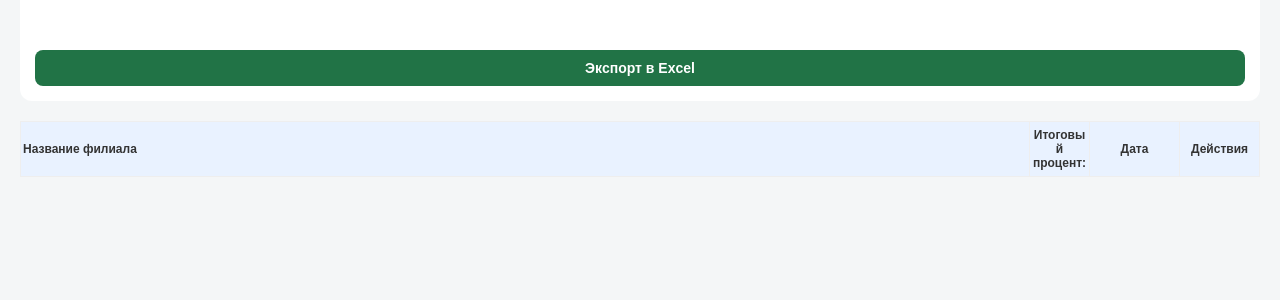
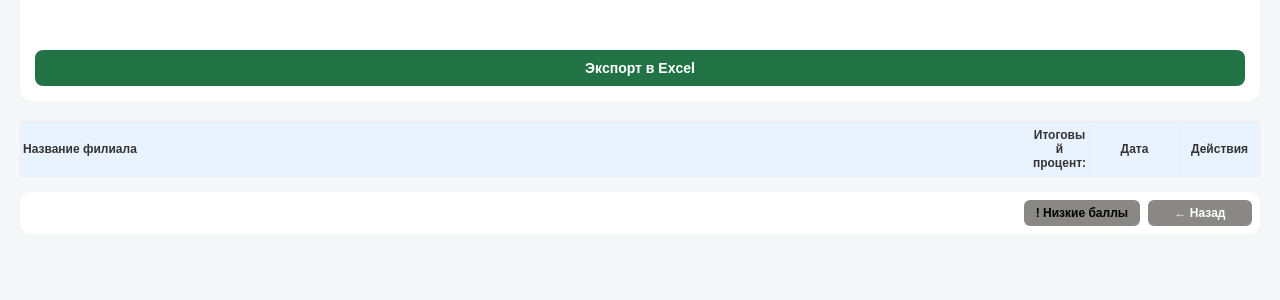
Before and after one commit to Abdullayevsardor/Maxway, a Django app: page /page/ in a window 1280 px wide. Shown: the part 165-465 px from the top of the page. Run offline with Django 5.2, Linux system fonts and the light colour scheme; data that the repository does not hold is empty.

Commit message:
Refactor action bar in audit_page.html

```diff
--- a/checklist/templates/audit_page.html
+++ b/checklist/templates/audit_page.html
@@ -64,20 +64,23 @@
                         <span style="color: gray;">Просмотр</span>
                     {% endif %}
                 </td>
-                <div class="action-bar">
-                    {% if is_admin %}
-                        <a href="{% url 'audit_form' %}" class="btn" style="background: #898884;">+ Аудит</a>
-                    {% endif %}
 
-                    <a href="{% url 'low_scores' %}" class="btn" style="background: #898884; color: black;">! Низкие баллы</a>
-
-                    <a href="javascript:history.back()" class="btn" style="background: #898884;">← Назад</a>
-                </div>
             </tr>
             {% endfor %}
         </tbody>
     </table>
 </div>
+
+<div class="action-bar">
+    {% if is_admin %}
+        <a href="{% url 'audit_form' %}" class="btn" style="background: #898884;">+ Аудит</a>
+    {% endif %}
+
+    <a href="{% url 'low_scores' %}" class="btn" style="background: #898884; color: black;">! Низкие баллы</a>
+
+    <a href="javascript:history.back()" class="btn" style="background: #898884;">← Назад</a>
+</div>
+
 {% endblock %}
 
 
```
